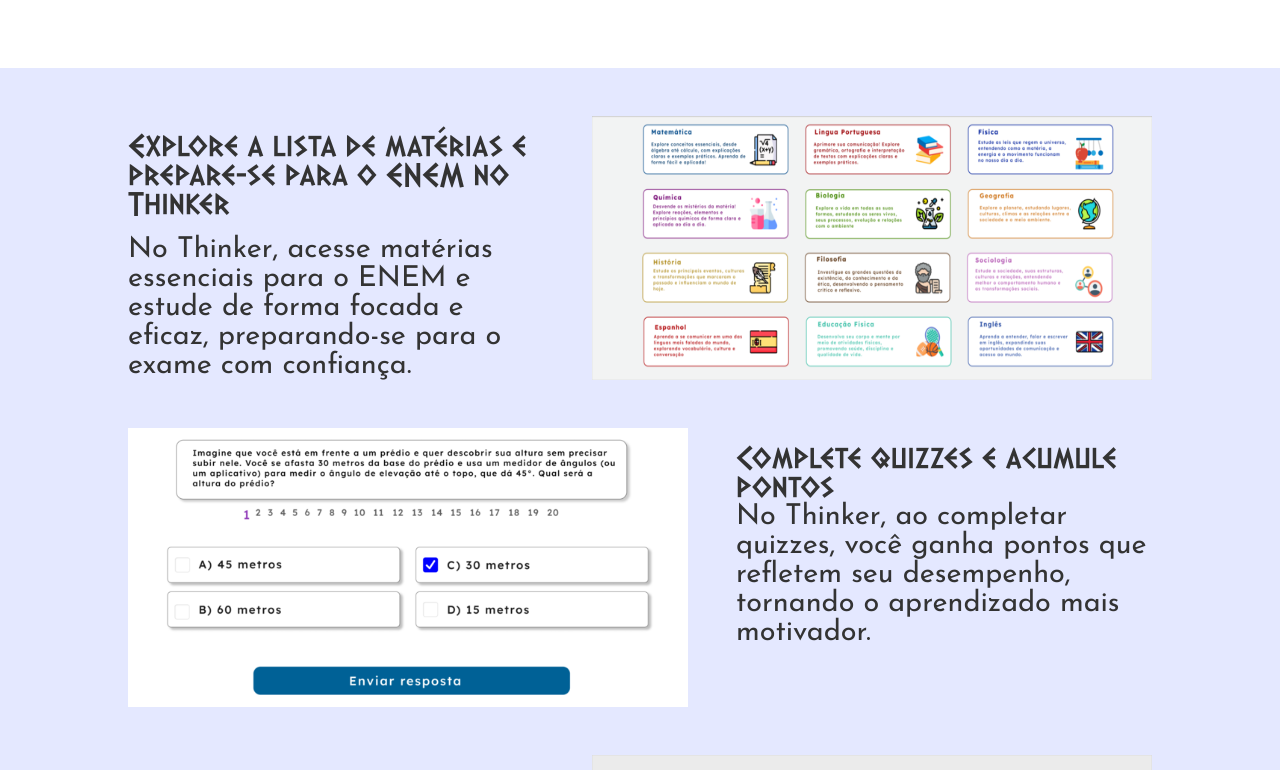
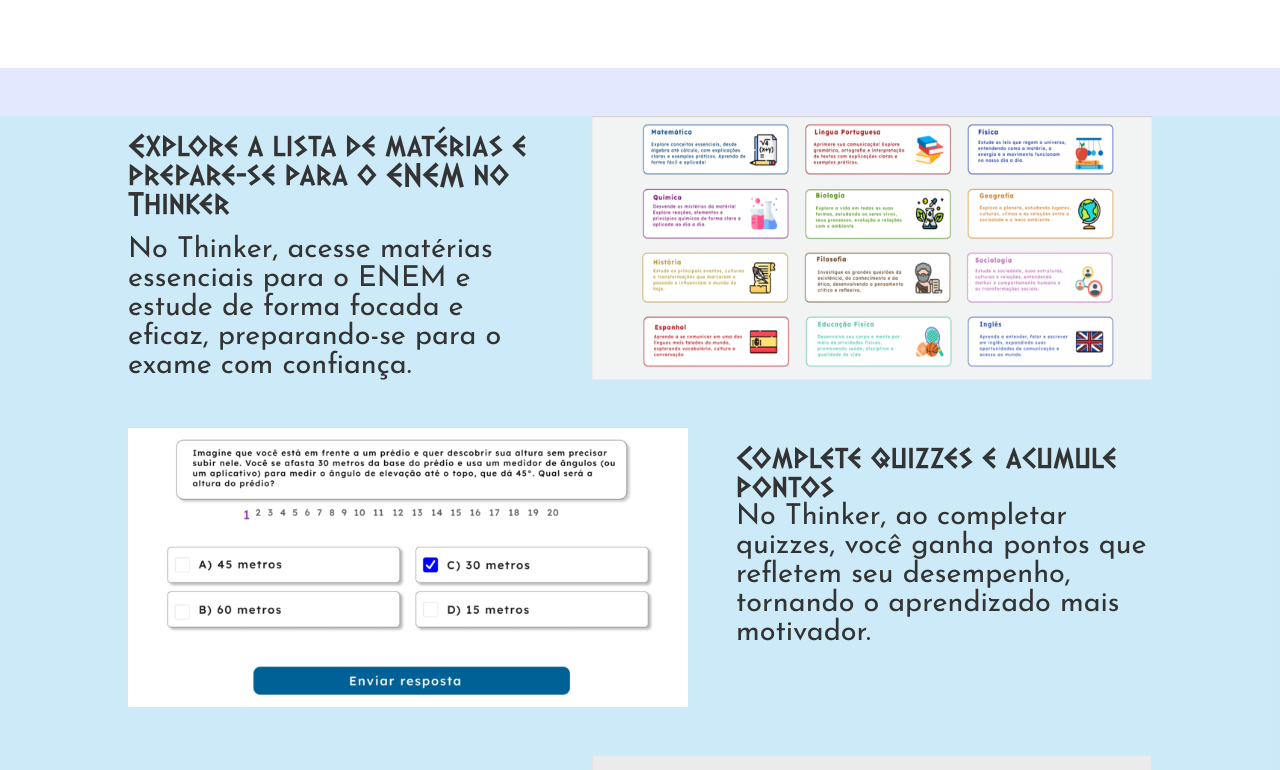
Before and after one commit to DevVitorlevi/Thinker, a React (Vite) app in the folder Frontend/Front/: page / in a window 1280 px wide. Shown: the part 743-1513 px from the top of the page. Built offline with nearby package versions, Linux system fonts and the light colour scheme.

Commit message:
Adicionando o Wrapper

```diff
--- a/Frontend/Front/src/pages/Landing.jsx
+++ b/Frontend/Front/src/pages/Landing.jsx
@@ -17,7 +17,8 @@
     Overlay,
     MenuDesktop,
     ContentReverse,
-    Shape
+    Shape,
+    Wrapper
 } from "../styles/Landing";
 import { Menu, X, ArrowUp } from 'lucide-react';
 import Logo from '../assets/Logo.png';
@@ -90,6 +91,7 @@
 
     return (
         <>
+
             <Header>
                 <img src={Logo} alt="Logo do Thinker" id="logo" />
                 <MenuIcon onClick={toggleMenu}>
@@ -145,6 +147,7 @@
                     </Shape>
                 </div>
             </Cta>
+            <Wrapper>
 
             <Presentation id="como">
                 <Content>
@@ -181,7 +184,7 @@
                     className="scroll-reveal-left"
                     data-animate
                     data-delay="100"
-                >
+                    >
                     <Card>
                         <div className="icon">🚀</div>
                         <h2 className="title">Aprendizado rápido e dinâmico</h2>
@@ -193,7 +196,7 @@
                     className="scroll-reveal-right"
                     data-animate
                     data-delay="200"
-                >
+                    >
                     <Card>
                         <div className="icon">🎮</div>
                         <h2 className="title">Sistema de gamificação que motiva</h2>
@@ -205,7 +208,7 @@
                     className="scroll-reveal-left"
                     data-animate
                     data-delay="300"
-                >
+                    >
                     <Card>
                         <div className="icon">📚</div>
                         <h2 className="title">Conteúdo atualizado e de qualidade</h2>
@@ -217,7 +220,7 @@
                     className="scroll-reveal-right"
                     data-animate
                     data-delay="400"
-                >
+                    >
                     <Card>
                         <div className="icon">🏆</div>
                         <h2 className="title">Ranking para desafiar seus amigos</h2>
@@ -225,6 +228,7 @@
                     </Card>
                 </ScrollRevealRight>
             </Cards>
+            </Wrapper>
 
             <ButtonTop show={showButton} onClick={scrollToTop} aria-label="Voltar ao topo">
                 <ArrowUp />
--- a/Frontend/Front/src/styles/Landing.js
+++ b/Frontend/Front/src/styles/Landing.js
@@ -1,4 +1,7 @@
 import styled from 'styled-components';
+export const Wrapper = styled.div`
+    background-color:rgba(169, 235, 236, 0.4);
+`
 export const Header = styled.header`
     display: flex;
     font-family: 'Josefin Sans';
```
